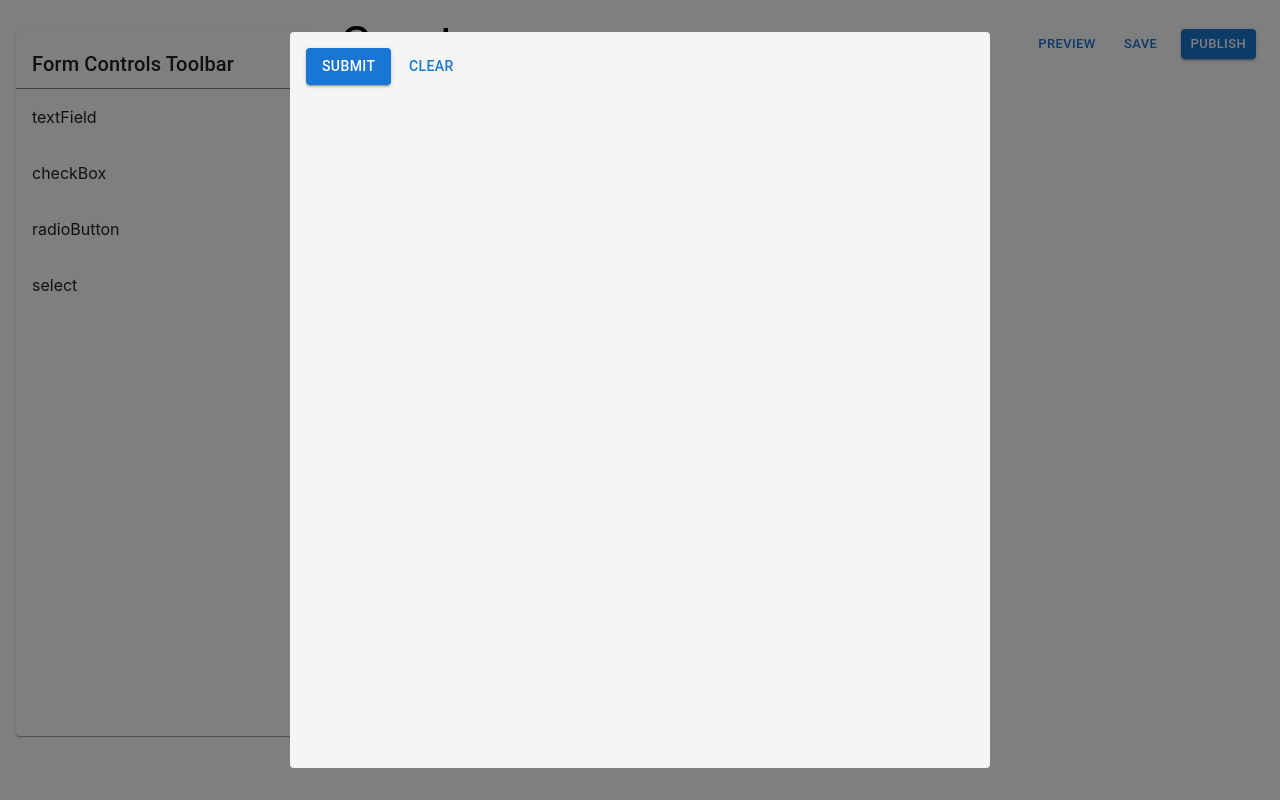
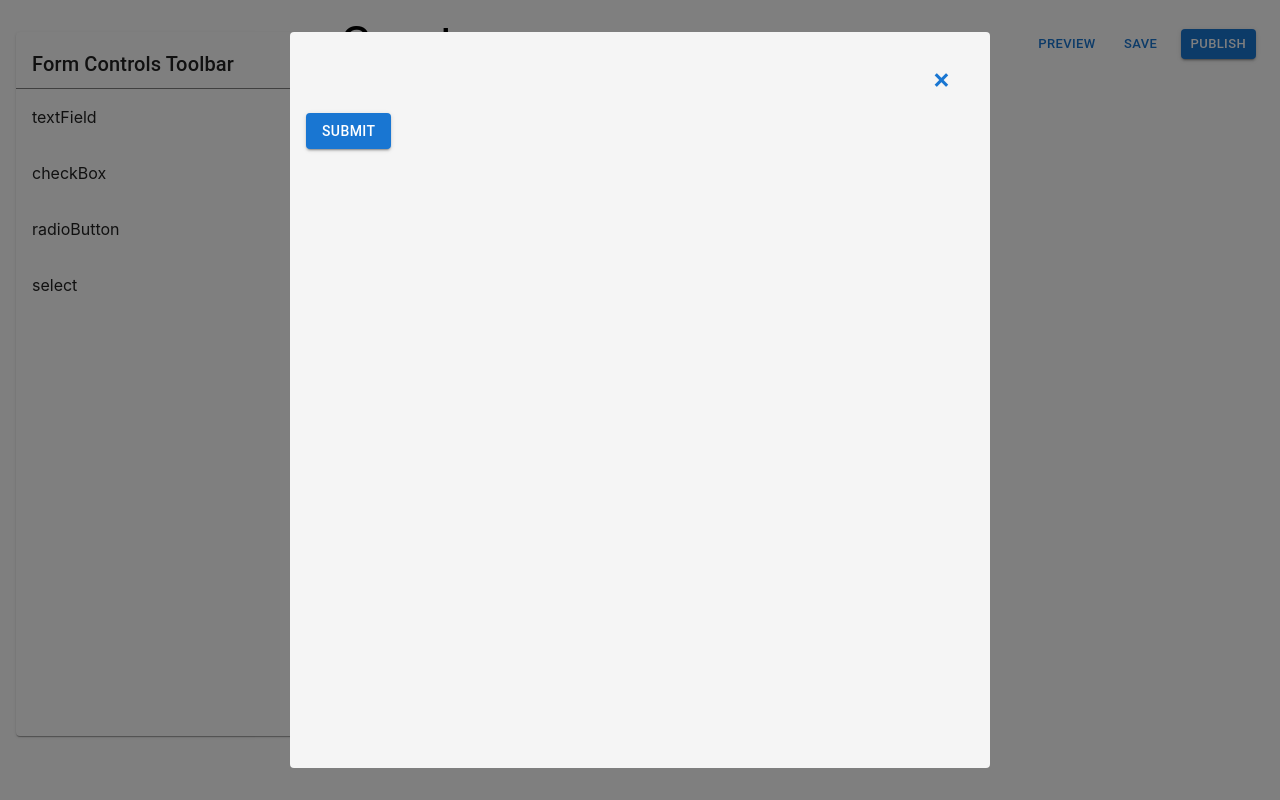
Before and after one commit to NitinPokhriyal30/alcortech, a React (Vite) app: page /survey/create in a window 1280 px wide. Both pictures are taken after a click on the button "PREVIEW". Built offline with nearby package versions, Linux system fonts and the light colour scheme.

Commit message:
fix: checkbox validation, close preview btn

```diff
--- a/src/DraggableFormControl.jsx
+++ b/src/DraggableFormControl.jsx
@@ -32,6 +32,11 @@ function DraggableFormControl({
           >
             <TextField
               variant="outlined"
+              inputProps={{
+                style: {
+                  color: 'gray',
+                },
+              }}
               onChange={(ev) =>
                 setForm((prev) => {
                   prev[index].question = ev.target.value
--- a/src/SurveryCreatePage.jsx
+++ b/src/SurveryCreatePage.jsx
@@ -214,7 +214,7 @@ function SurveryCreatePage() {
         aria-labelledby="modal-modal-title"
         aria-describedby="modal-modal-description"
       >
-        <SurveyPreview form={form} />
+        <SurveyPreview onClose={() => setModal('')} form={form} />
       </Modal>
     </main>
   )
--- a/src/SurveyPreview.jsx
+++ b/src/SurveyPreview.jsx
@@ -12,7 +12,7 @@ import {
 } from '@mui/material'
 import * as React from 'react'
 
-export default function SurveyPreview({ style, form, ...props }) {
+export default function SurveyPreview({ style, form, onClose, ...props }) {
   const [formSubmission, setFormSubmission] = React.useState(() =>
     Array.from(form).map((input) => ({
       question: input.question,
@@ -76,8 +76,6 @@ export default function SurveyPreview({ style, form, ...props }) {
     },
   }
 
-  function handleChange(ev) {}
-
   return (
     <Box
       component="form"
@@ -90,27 +88,23 @@ export default function SurveyPreview({ style, form, ...props }) {
         borderRadius: 1,
         maxWidth: '700px',
         backgroundColor: 'whitesmoke',
-        overflowY: "auto"
+        overflowY: 'auto',
       }}
-      onSubmit={(ev) => {
-        ev.preventDefault()
-        try {
-          formSubmission.forEach((inputControl) => {
-            if (inputControl.required === true && inputControl.value.toString() === '')
-              throw Error('User: Validation Failed: some input marked as required are empty.')
-          })
-          console.log(JSON.stringify(formSubmission, null, 4))
-        } catch (error) {
-          console.log(error)
-        }
-      }}
+      onSubmit={handleSubmit()}
     >
+      <Box textAlign={'right'}>
+        <Button sx={{ fontSize: 30 }} onClick={onClose}>
+          &times;
+        </Button>
+      </Box>
       {form.map((formInput, i) => (
         <Box sx={{ marginBottom: 5 }}>
           <Typography variant="h6" sx={{ marginBottom: 2 }}>
             {i + 1}. {formInput.question}
-            {formInput.required && " *"}
+            {formInput.required && ' *'}
           </Typography>
+
+          {console.log(formSubmission)}
 
           {formInput.children.map((child, child_i) => {
             const InputControl = formInputTypeMap[child.type]
@@ -121,7 +115,7 @@ export default function SurveyPreview({ style, form, ...props }) {
                   name={formInput.id}
                   key={child_i}
                   {...child.props}
-                  required={formInput.required}
+                  // required={formInput.required}
                   value={formSubmission[i].value}
                   checked={
                     child.type === 'checkBox'
@@ -145,6 +139,12 @@ export default function SurveyPreview({ style, form, ...props }) {
               </>
             )
           })}
+
+          {formSubmission[i].error && (
+            <Typography variant="body2" color="red">
+              {formSubmission[i].error}
+            </Typography>
+          )}
         </Box>
       ))}
 
@@ -152,8 +152,41 @@ export default function SurveyPreview({ style, form, ...props }) {
         <Button type="submit" variant="contained">
           Submit
         </Button>
-        <Button>Clear</Button>
       </Stack>
     </Box>
   )
+
+  function validateFormSubmission() {
+    let isValid = true
+    formSubmission.forEach((inputControl, i) => {
+      if (inputControl.required === true && inputControl.value.toString() === '') isValid = false
+      setFormSubmission((prev) => {
+        prev[i].error = 'Field is required'
+        return [...prev]
+      })
+    })
+
+    return isValid
+  }
+
+  function handleSubmit() {
+    return (ev) => {
+      ev.preventDefault()
+      setFormSubmission((prev) => {
+        return prev.map(({ error, ...rest }) => rest)
+      })
+      try {
+        formSubmission.forEach((inputControl, i) => {
+          if (inputControl.required === true && inputControl.value.toString() === '')
+            setFormSubmission((prev) => {
+              prev[i].error = 'Field is required'
+              return [...prev]
+            })
+        })
+        console.log(JSON.stringify(formSubmission, null, 4))
+      } catch (error) {
+        console.log(error)
+      }
+    }
+  }
 }
```
